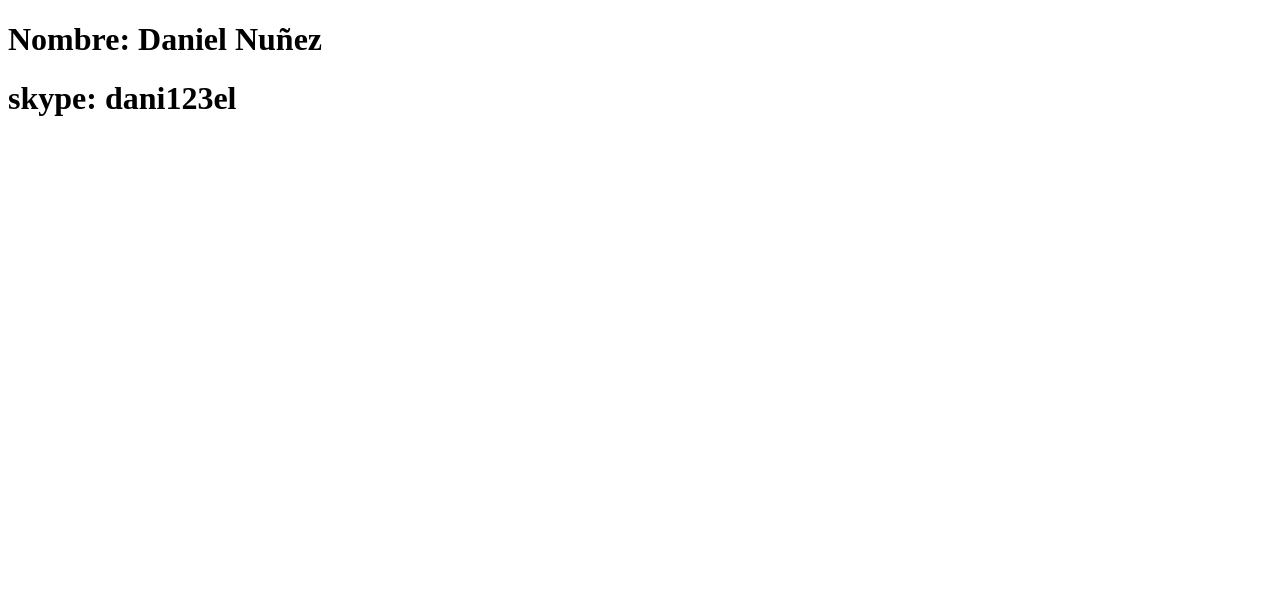
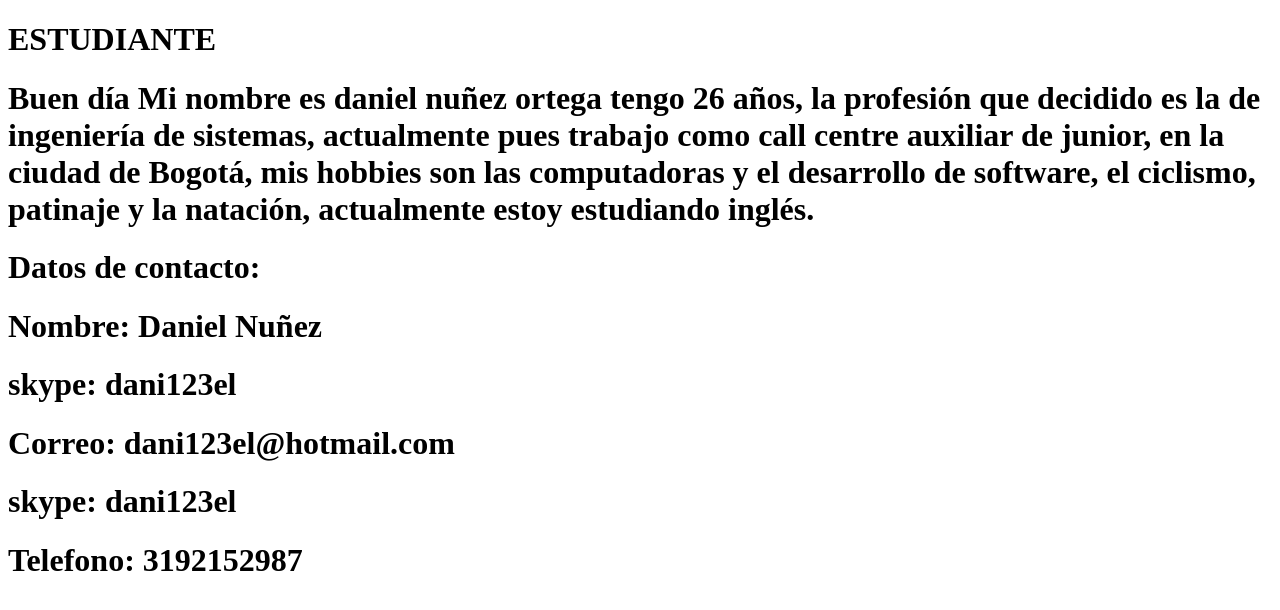
Before and after one commit to daninuno/DSW-DanielNu-ez, a plain HTML site: page index.html in a window 1280 px wide. Drawn offline with Linux system fonts and the light colour scheme.

Commit message:
Update index.html
actualizacion 3

```diff
--- a/index.html
+++ b/index.html
@@ -6,7 +6,22 @@
     <title>Document</title>
 </head>
 <body>
+    <h1>ESTUDIANTE</h1>
+
+    <h1>Buen día Mi nombre es daniel nuñez ortega
+        tengo 26 años, la profesión que decidido es la de ingeniería
+        de sistemas, actualmente pues trabajo como call centre
+        auxiliar de junior, en la ciudad de Bogotá, mis hobbies
+        son las computadoras y el desarrollo de software, el ciclismo,
+         patinaje y la natación, actualmente estoy estudiando inglés.
+         </h1>
+
+         <h1>Datos de contacto: </h1>
+
     <h1>Nombre: Daniel Nuñez</h1>
     <h1>skype: dani123el </h1>
+    <h1>Correo: dani123el@hotmail.com </h1>
+    <h1>skype: dani123el </h1>
+    <h1>Telefono: 3192152987</h1>
 </body>
 </html>
```
